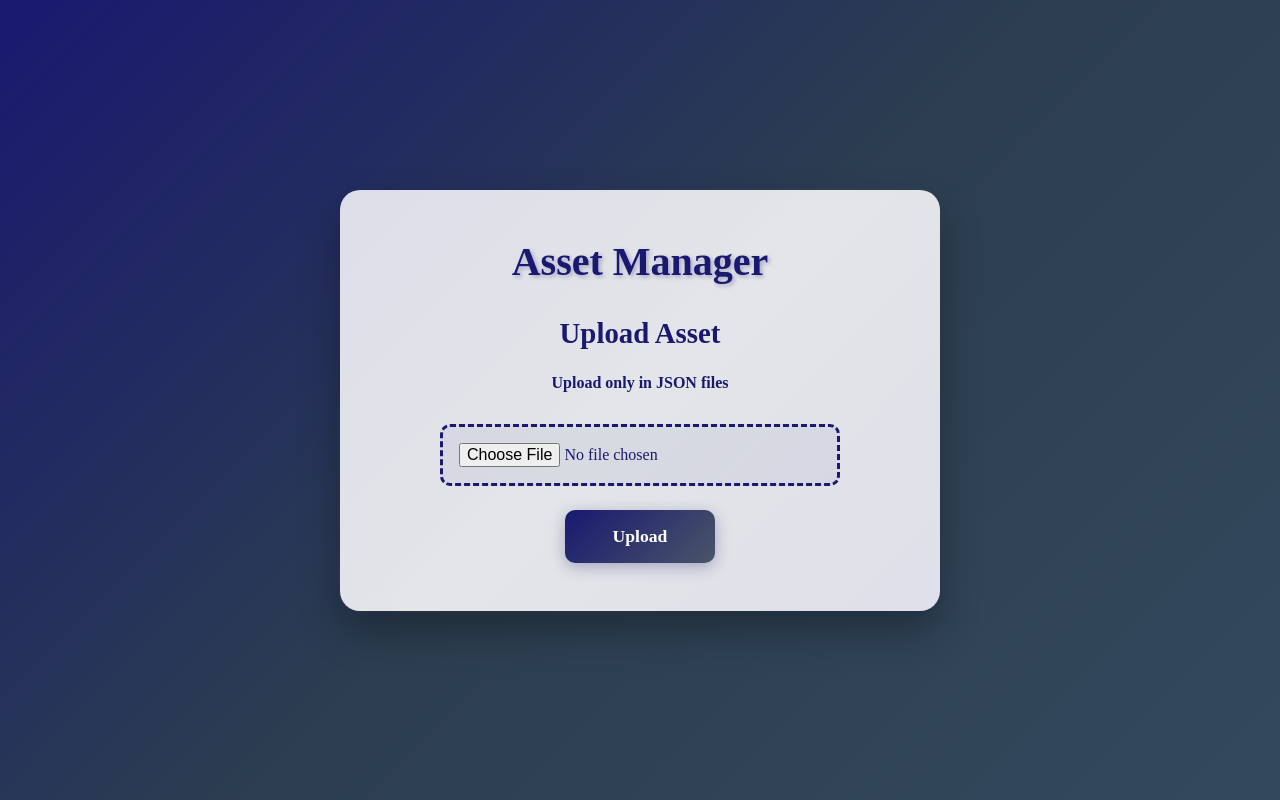
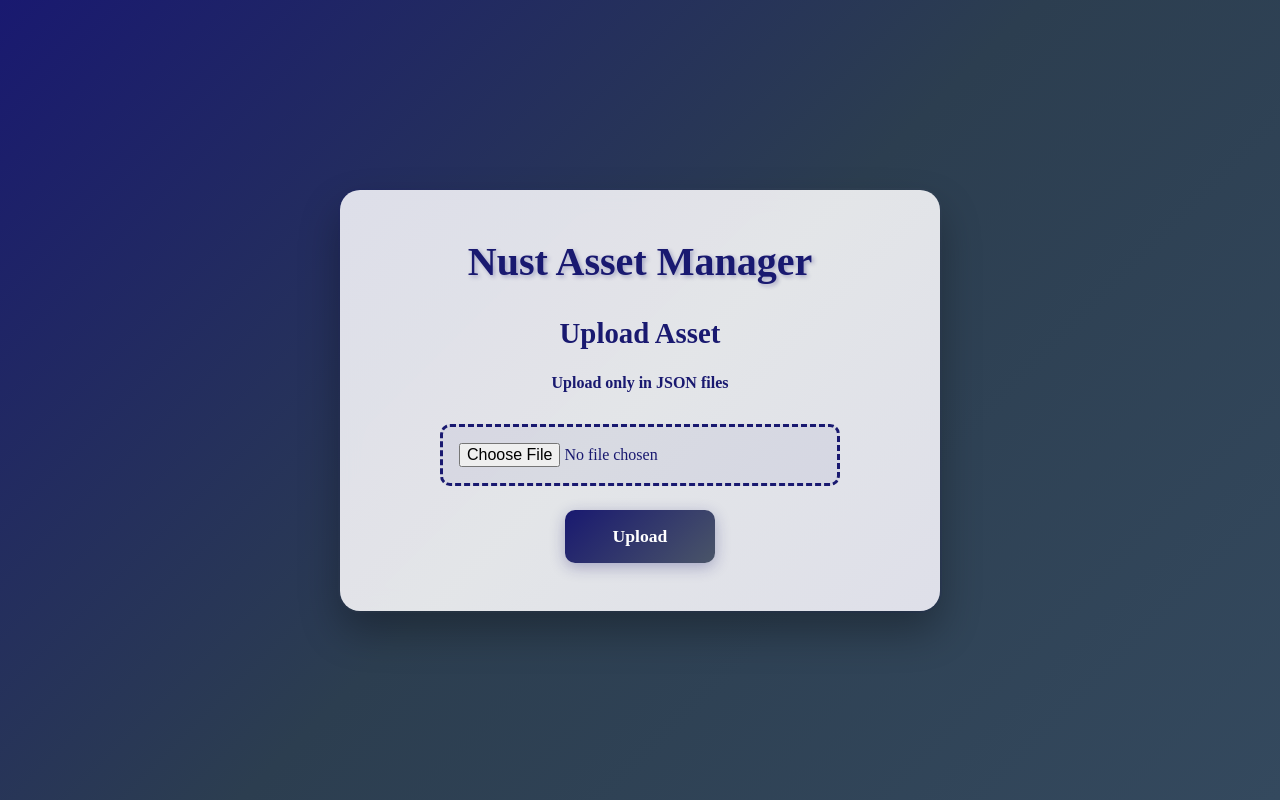
Before and after one commit to Tuhafeni-Jason/System-Design, a plain HTML site: page DSA_Assignment/Restful_API/index.html in a window 1280 px wide. Drawn offline with Linux system fonts and the light colour scheme.

Commit message:
Typo correction in text and content

```diff
--- a/DSA_Assignment/Restful_API/index.html
+++ b/DSA_Assignment/Restful_API/index.html
@@ -7,7 +7,7 @@
 </head>
 <body>
   <div class="container">
-    <h1>Asset Manager</h1>
+    <h1>Nust Asset Manager</h1>
 
     <h2>Upload Asset</h2>
     <h4>Upload only in JSON files</h4>
```
